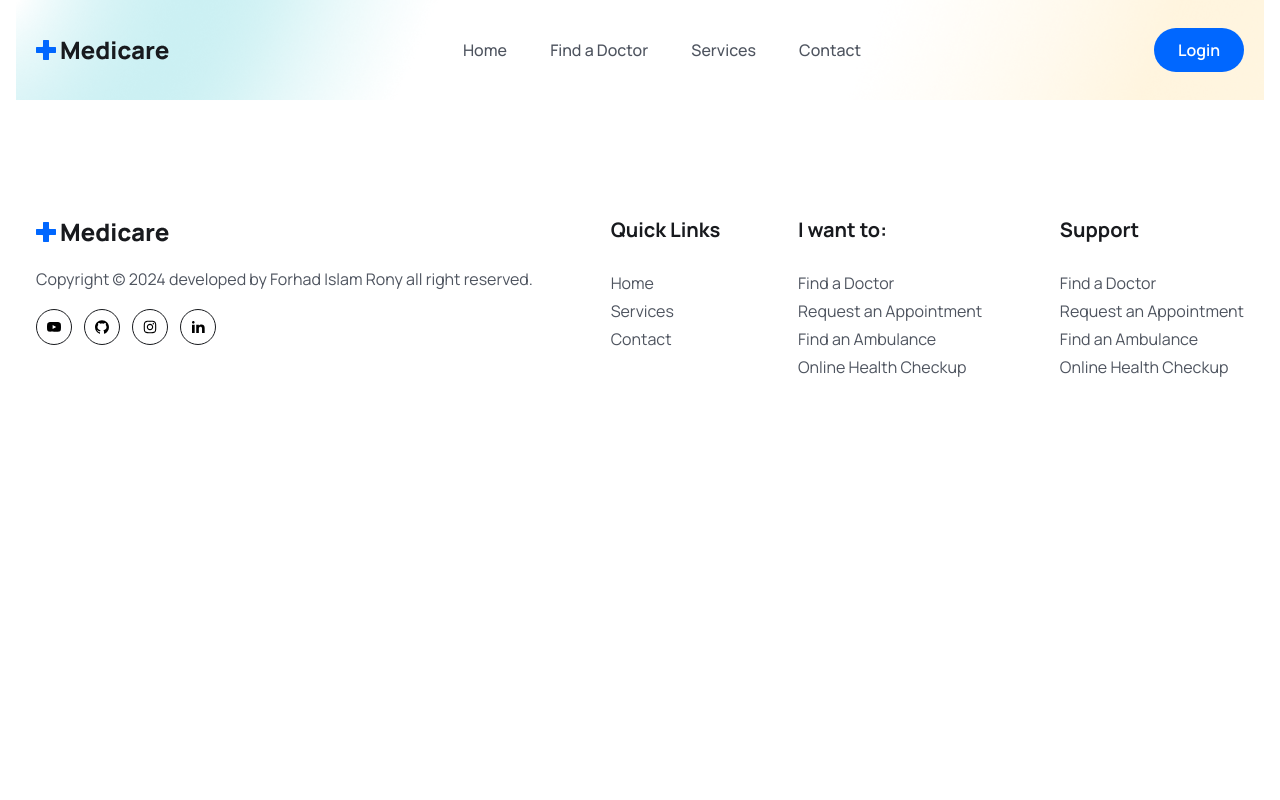
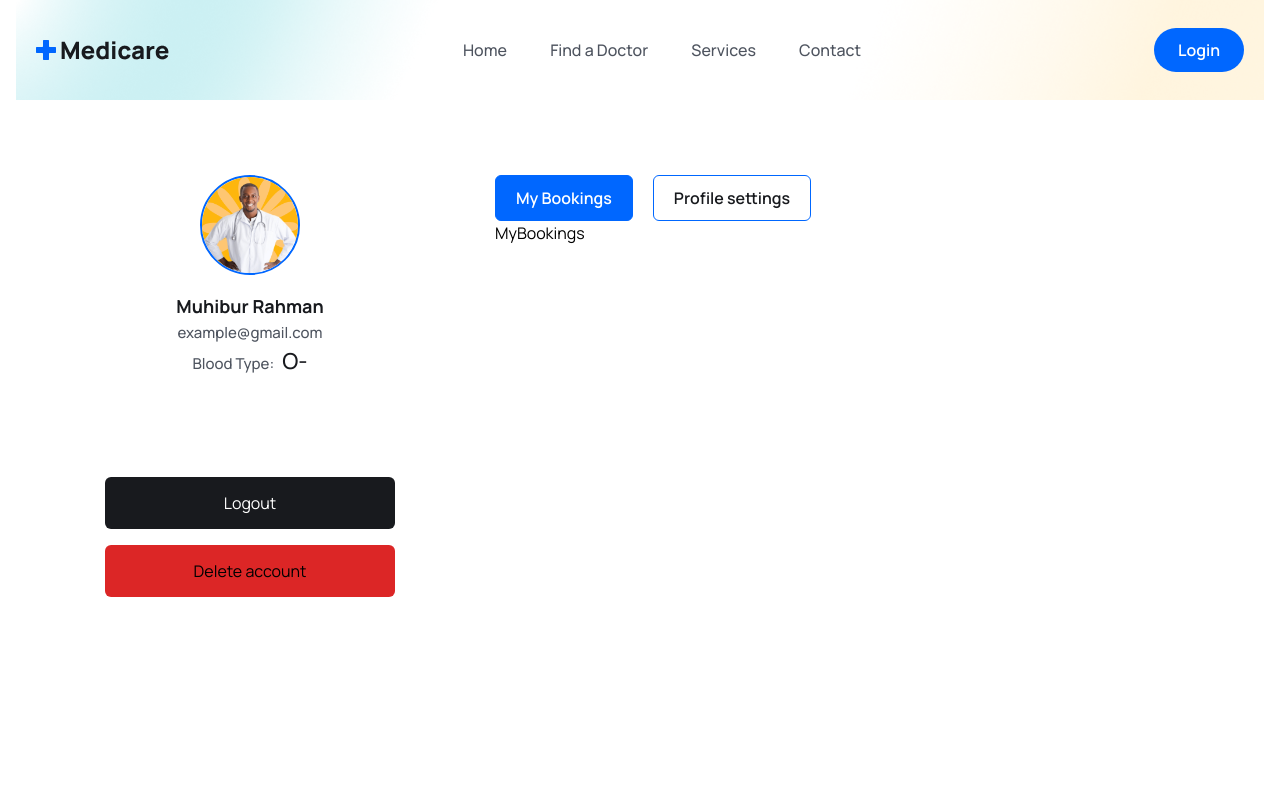
Before and after one commit to forhad-islam-rony/System_Project, a React (Vite) app in the folder Frontend/: page /users/profile/me in a window 1280 px wide. Shown: the top 800 px of the page. Built offline with nearby package versions, Linux system fonts and the light colour scheme.

Commit message:
Add components for profile and bookings in MyAccount

```diff
--- a/Frontend/src/App.jsx
+++ b/Frontend/src/App.jsx
@@ -13,6 +13,7 @@
 import Footer from './pages/Footer';
 import Register from './pages/Register';
 import DoctorsDetails from './pages/DoctorsDetails';
+import MyAccount from './Dashboard/user-account/MyAccount'
 
 export const App = () => {
   return (
@@ -30,6 +31,8 @@
         <Route path='/myprofile' element={<Myprofile />} />
         <Route path='/myappointments' element={<Myappointments />} />
         <Route path='/appointment/:docId' element={<Appointment />} />
+        <Route path='/users/profile/me' element={<MyAccount />} />
+
       </Routes>
       <section>
       <Footer />
--- /dev/null
+++ b/Frontend/src/Dashboard/user-account/MyAccount.jsx
@@ -0,0 +1,81 @@
+import React from "react";
+import userImg from "../../assets/images/doctor-img01.png";
+
+import MyBookings from "./MyBookings";
+import Profile from "./Profile";
+
+const MyAccount = () => {
+  const [tab, setTab] = React.useState("bookings");
+  return (
+    <section>
+      <div className="max-w-[1170px] px-5 mx-auto">
+        <div className="grid md:grid-cols-3 gap-10">
+          <div className="pb-[50px] px-[30px] rounded-md">
+            <div className="flex items-center justify-center">
+              <figure className="w-[100px] h-[100px] rounded-full border-2 border-solid border-primaryColor">
+                <img
+                  src={userImg}
+                  alt=""
+                  className="w-full h-full rounded-full"
+                />
+              </figure>
+            </div>
+
+            <div className="text-center mt-4">
+              <h3 className="text-[18px] leading-[30px] text-headingColor font-bold">
+                Muhibur Rahman
+              </h3>
+              <p className="text-textColor text-[15px] leading-6 font-medium">
+                example@gmail.com
+              </p>
+              <p className="text-textColor text-[15px] leading-6 font-medium">
+                Blood Type:
+                <span className="ml-2 text-headingColor text-[22px] leading-8">
+                  O-
+                </span>
+              </p>
+            </div>
+
+            <div className="mt-[50px] md:mt-[100px]">
+              <button className="w-full bg-[#181A1E] p-3 text-[16px] leading-7 rounded-md text-white">
+                Logout
+              </button>
+              <button className="w-full bg-red-600 mt-4 p-3 text-[16px] leading-7 rounded-md">
+                Delete account
+              </button>
+            </div>
+          </div>
+
+          <div className="md:col-span-2 md:px-[30px]">
+            <div>
+              <button
+                onClick={() => setTab("bookings")}
+                className={`${
+                  tab == "bookings" && "bg-primaryColor text-white font-normal"
+                }
+             p-2 mr-5 px-5 rounded-md text-headingColor font-semibold text-[16px] leading-7
+             border border-solid border-primaryColor`}
+              >
+                My Bookings
+              </button>
+              <button
+                onClick={() => setTab("settings")}
+                className={` ${
+                  tab == "settings" && "bg-primaryColor text-white font-normal"
+                }
+             py-2  px-5 rounded-md text-headingColor font-semibold text-[16px] leading-7
+             border border-solid border-primaryColor`}
+              >
+                Profile settings
+              </button>
+            </div>
+            {tab === "bookings" && <MyBookings />}
+            {tab === "settings" && <Profile />}
+          </div>
+        </div>
+      </div>
+    </section>
+  );
+};
+
+export default MyAccount;
--- /dev/null
+++ b/Frontend/src/Dashboard/user-account/MyBookings.jsx
@@ -0,0 +1,9 @@
+import React from 'react'
+
+const MyBookings = () => {
+  return (
+    <div>MyBookings</div>
+  )
+}
+
+export default MyBookings
--- /dev/null
+++ b/Frontend/src/Dashboard/user-account/Profile.jsx
@@ -0,0 +1,9 @@
+import React from 'react'
+
+const Profile = () => {
+  return (
+    <div>Profile</div>
+  )
+}
+
+export default Profile
--- a/package.json
+++ b/package.json
@@ -6,6 +6,7 @@
   },
   "dependencies": {
     "react-spinners": "^0.15.0",
-    "react-toastify": "^10.0.6"
+    "react-toastify": "^10.0.6",
+    "swiper": "^11.1.15"
   }
 }
```
Also changed, not shown: 1 other file (tests, documents, lock files or other folders).
